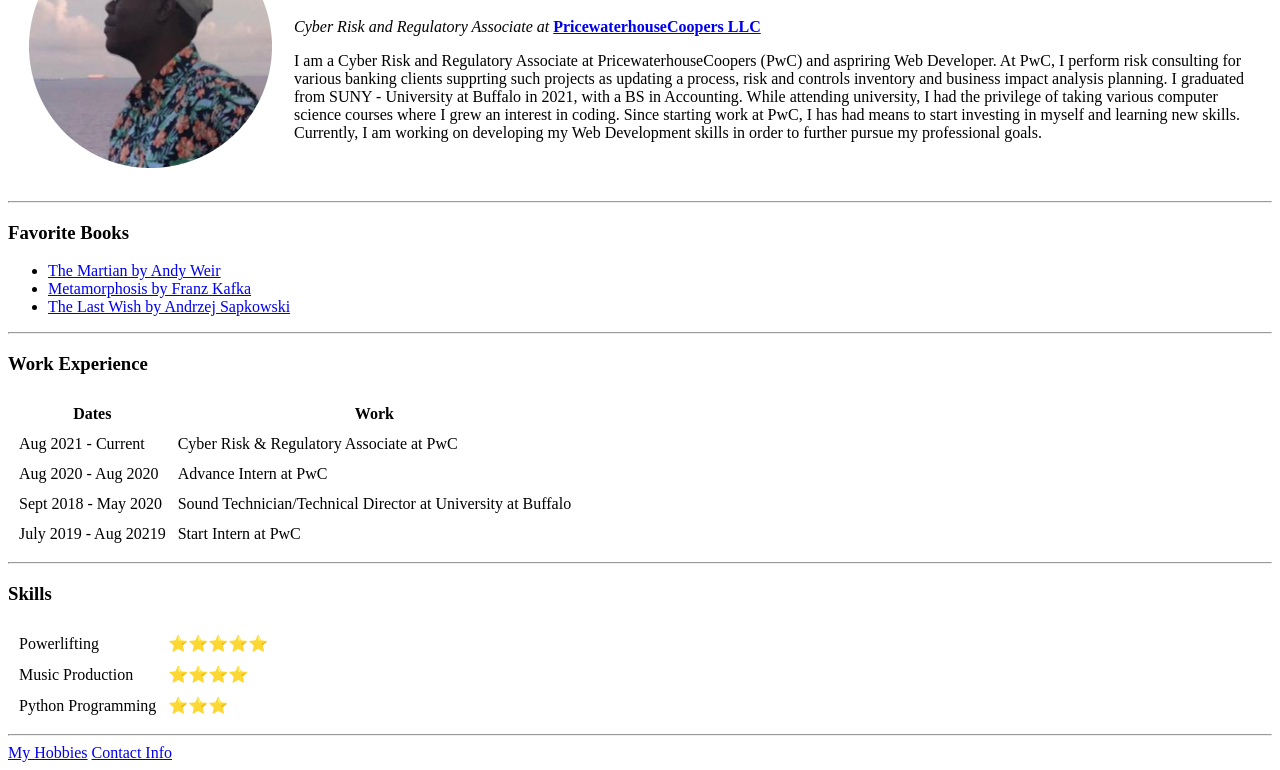
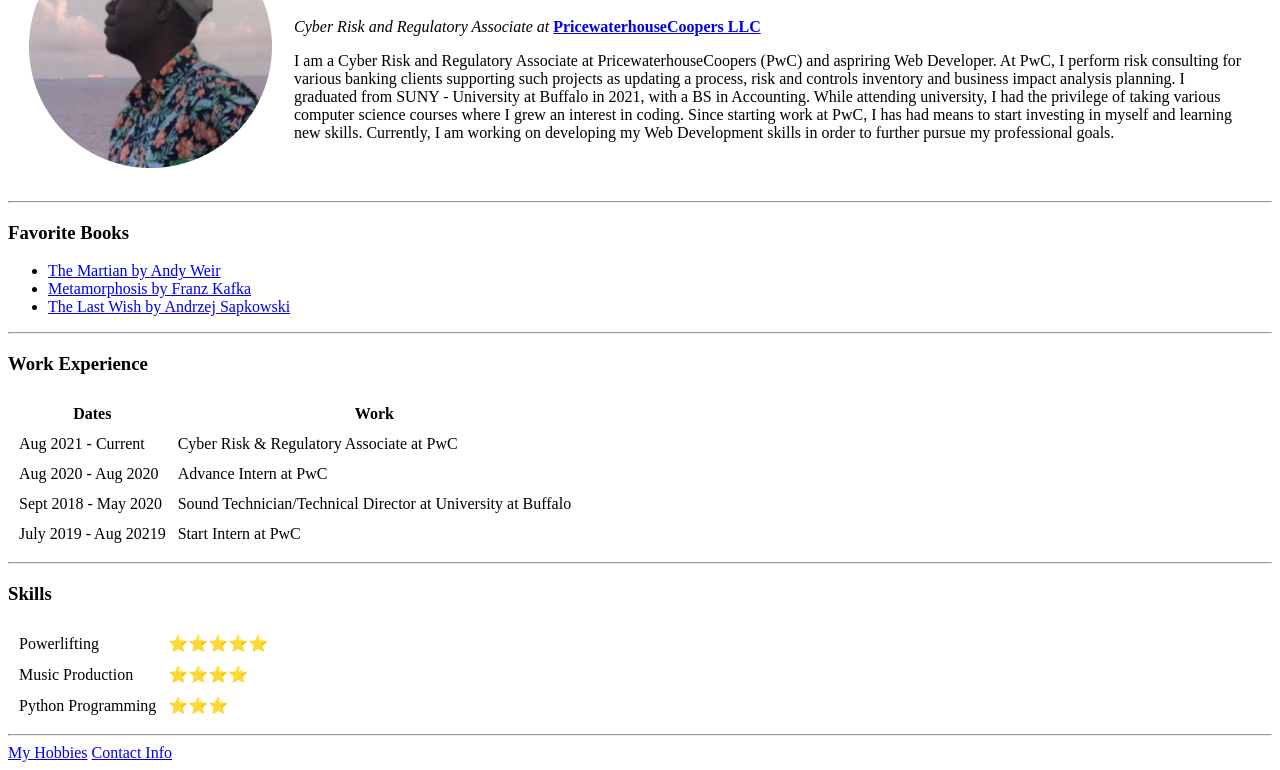
Before and after one commit to Deadmane98/cv, a plain HTML site: page index.html in a window 1280 px wide. Shown: the part 104-874 px from the top of the page. Drawn offline with Linux system fonts and the light colour scheme.

Commit message:
Update index.html
Update spelling in bio.

```diff
--- a/index.html
+++ b/index.html
@@ -13,9 +13,7 @@
       <td>
         <h1>Elijah Charles Dunbar</h1>
         <p><em>Cyber Risk and Regulatory Associate at </em><strong><a href="https://www.pwc.com/">PricewaterhouseCoopers LLC</a></strong></p>
-        <p>
-          I am a Cyber Risk and Regulatory Associate at PricewaterhouseCoopers (PwC) and aspriring Web Developer. At PwC, I perform risk consulting for various banking clients supprting such projects as updating a process, risk and controls inventory and business impact analysis planning. I graduated from SUNY - University at Buffalo in 2021, with a BS in Accounting. While attending university, I had the privilege of taking various computer science courses where I grew an interest in coding. Since starting work at PwC, I has had means to start investing in myself and learning new skills. Currently, I am working on developing my Web Development skills in order to further pursue my professional goals.
-        </p>
+        <p>I am a Cyber Risk and Regulatory Associate at PricewaterhouseCoopers (PwC) and aspriring Web Developer. At PwC, I perform risk consulting for various banking clients supporting such projects as updating a process, risk and controls inventory and business impact analysis planning. I graduated from SUNY - University at Buffalo in 2021, with a BS in Accounting. While attending university, I had the privilege of taking various computer science courses where I grew an interest in coding. Since starting work at PwC, I has had means to start investing in myself and learning new skills. Currently, I am working on developing my Web Development skills in order to further pursue my professional goals.</p>
       </td>
     </tr>
   </table>
```
